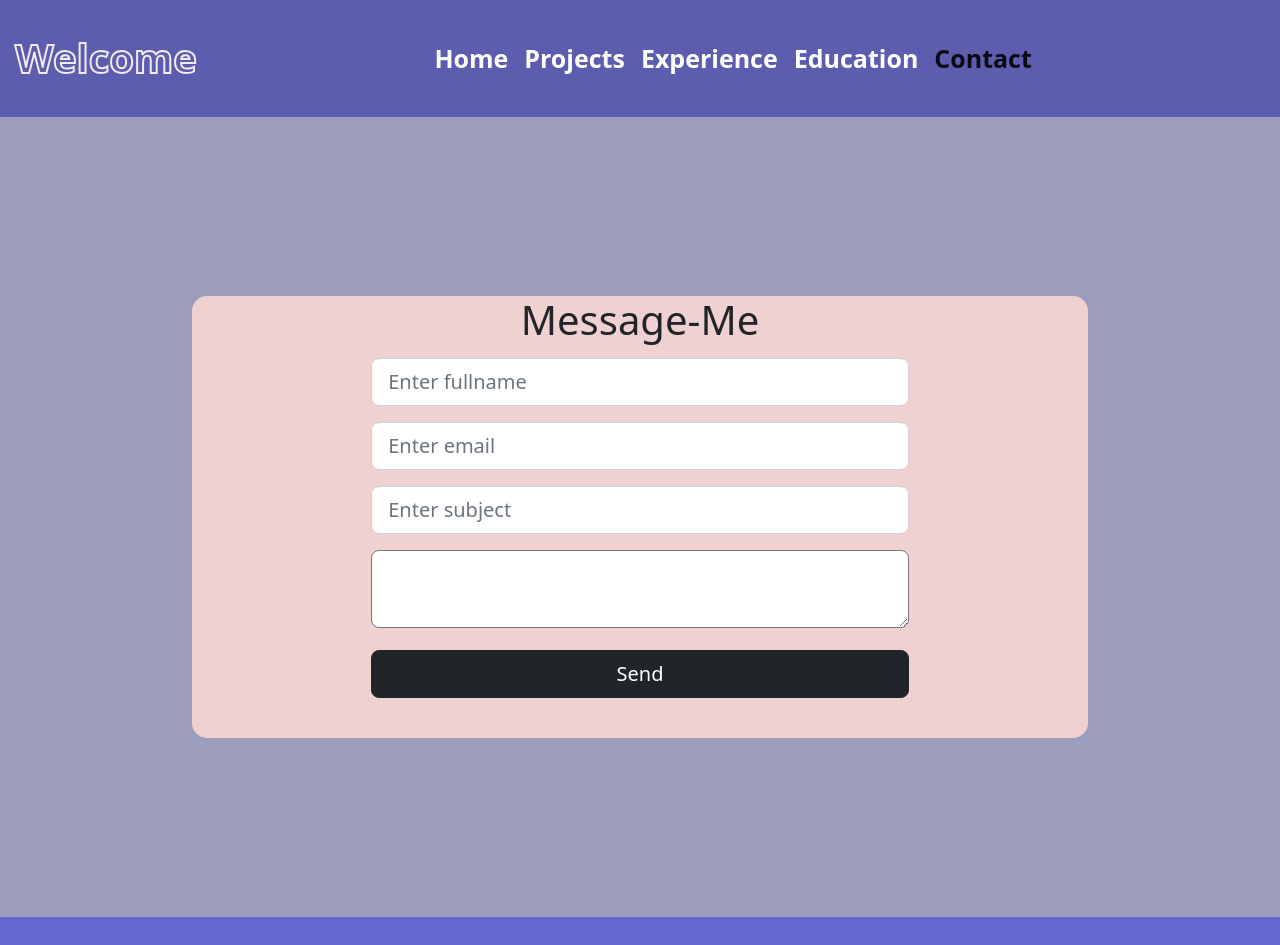
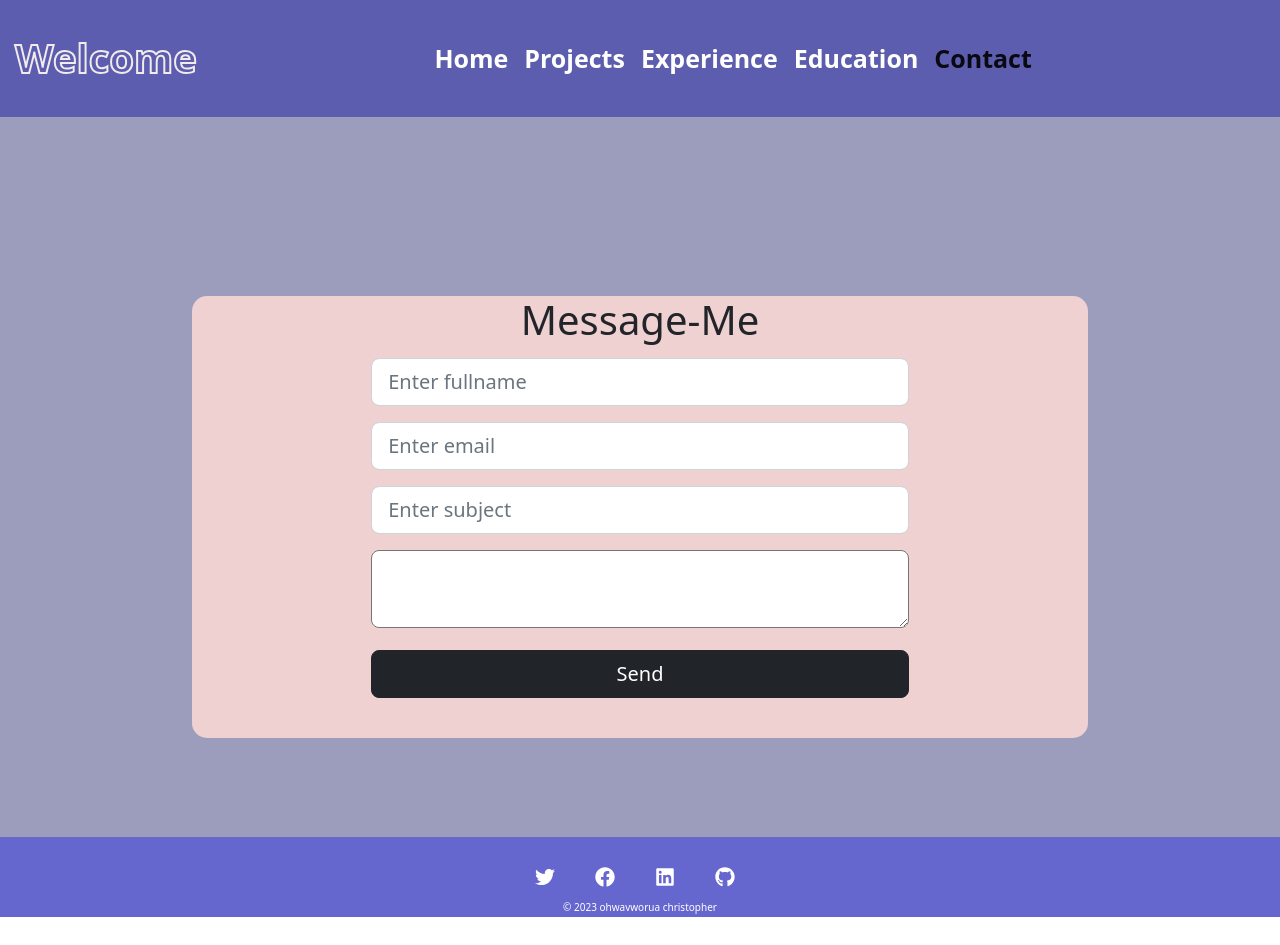
Before and after one commit to ocarslyobas/Portfolio, a React (Create React App) app: page /Contact in a window 1280 px wide. Shown: the top 945 px of the page. After the commit the page ends 922 px from the top, so only its background shows below. Built offline with nearby package versions, Linux system fonts and the light colour scheme.

Commit message:
app.css update

```diff
--- /dev/null
+++ b/src/App.css
@@ -0,0 +1,15 @@
+*{
+    margin: 0px;
+    padding: 0px;
+    box-sizing: border-box;
+}
+
+#wrapper{
+    min-height: 100vh;
+    position: relative;
+}
+
+.footer{
+    position: absolute;
+    bottom: 0px;
+}
--- a/src/App.js
+++ b/src/App.js
@@ -7,6 +7,7 @@ import Education from './pages/Education/Education'
 import Navb from './Components/Navb';
 import Footer from './Components/Footer';
 import Contact from './pages/Contact-Me/Contact';
+import "./App.css";
 
 
 
```
